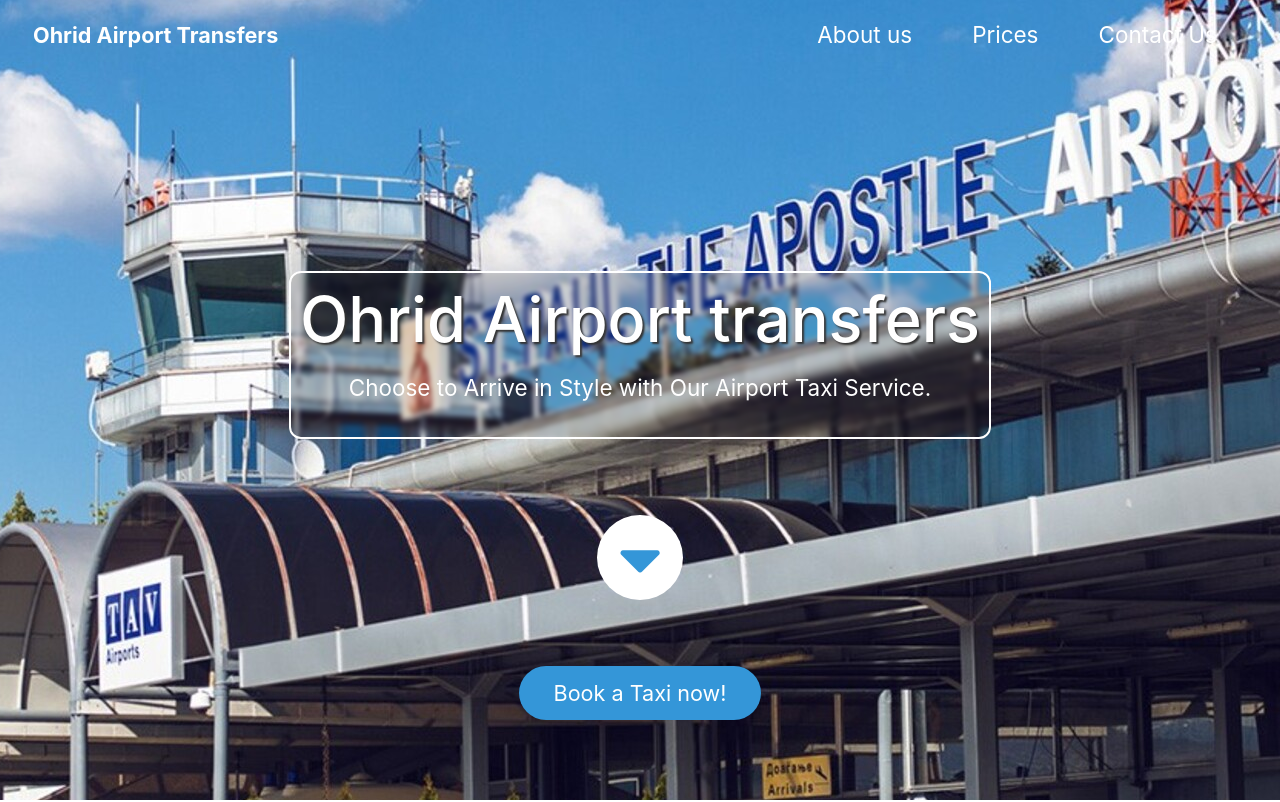
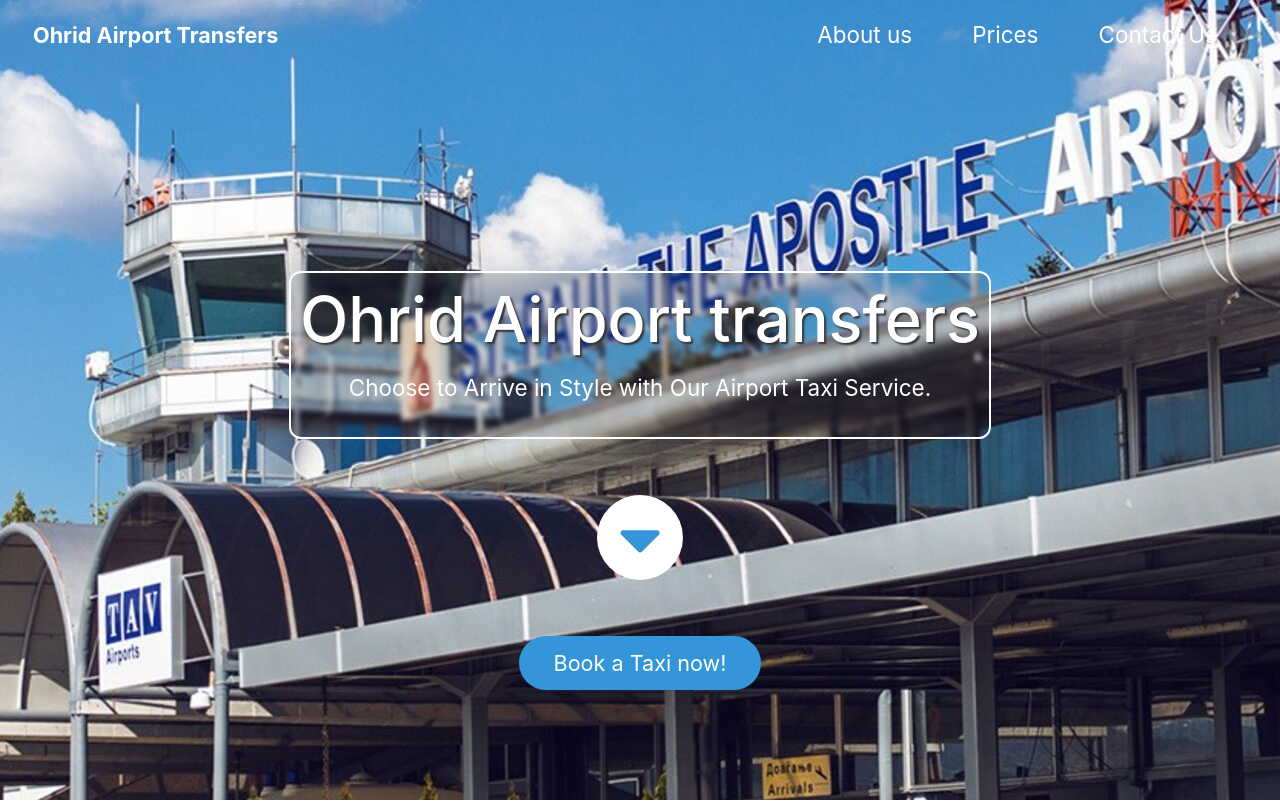
Before and after one commit to Dkostoski30/Transfer-Tours, a plain HTML site: page index.html in a window 1280 px wide. Shown: the top 802 px of the page. Drawn offline with Linux system fonts and the light colour scheme.

Commit message:
Add files via upload

```diff
--- a/css/templatemo-style.css
+++ b/css/templatemo-style.css
@@ -183,13 +183,13 @@ a:focus {
 
 .tm-intro-next {
   position: absolute;
-  bottom: 200px;
+  bottom: 220px;
   left: 0;
   right: 0;
 }
 .tm-intro-nextVtorDel {
   position: absolute;
-  bottom: 90px;
+  bottom: 120px;
   left: 0;
   right: 0;
 }
```
Also changed, not shown: Reservation/reservations.html (+0 -4 lines).
